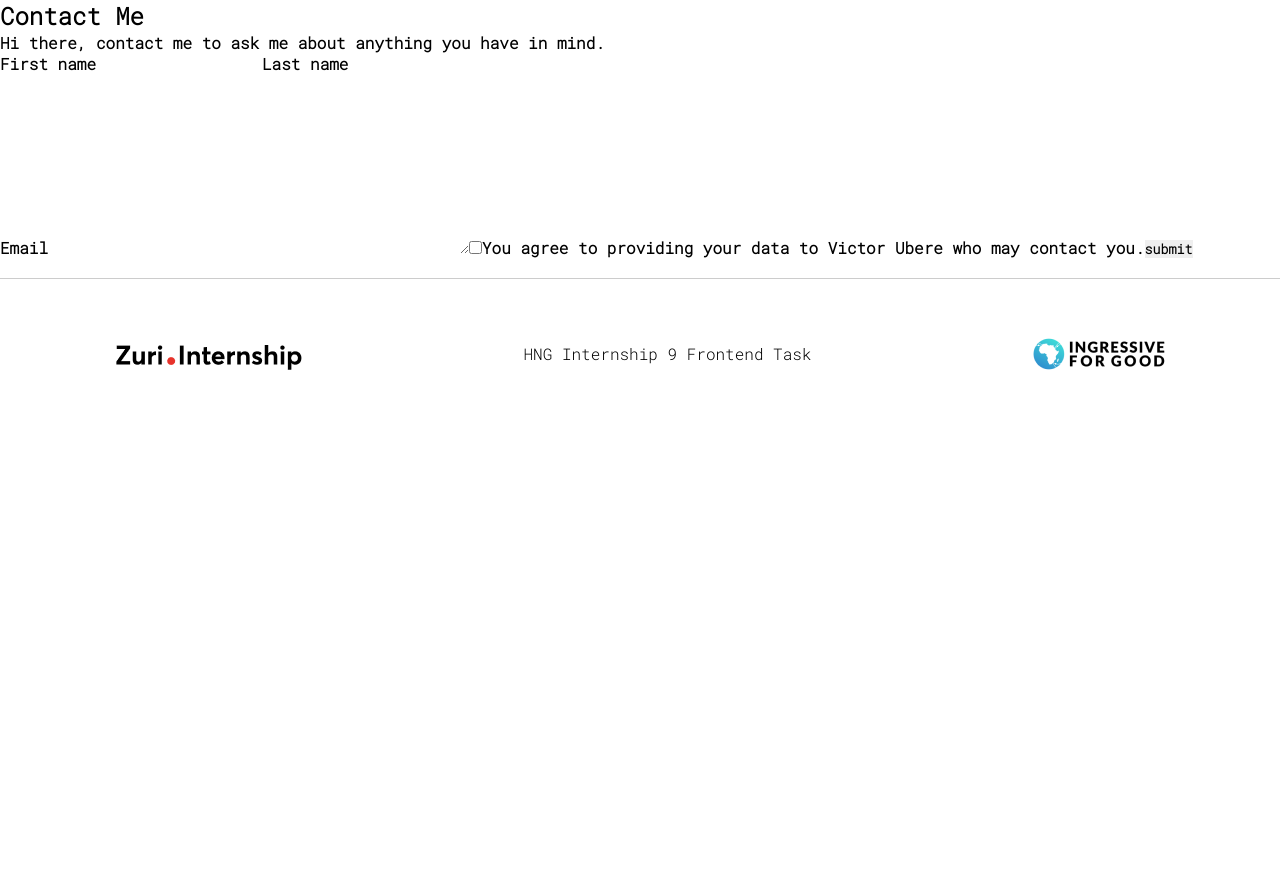
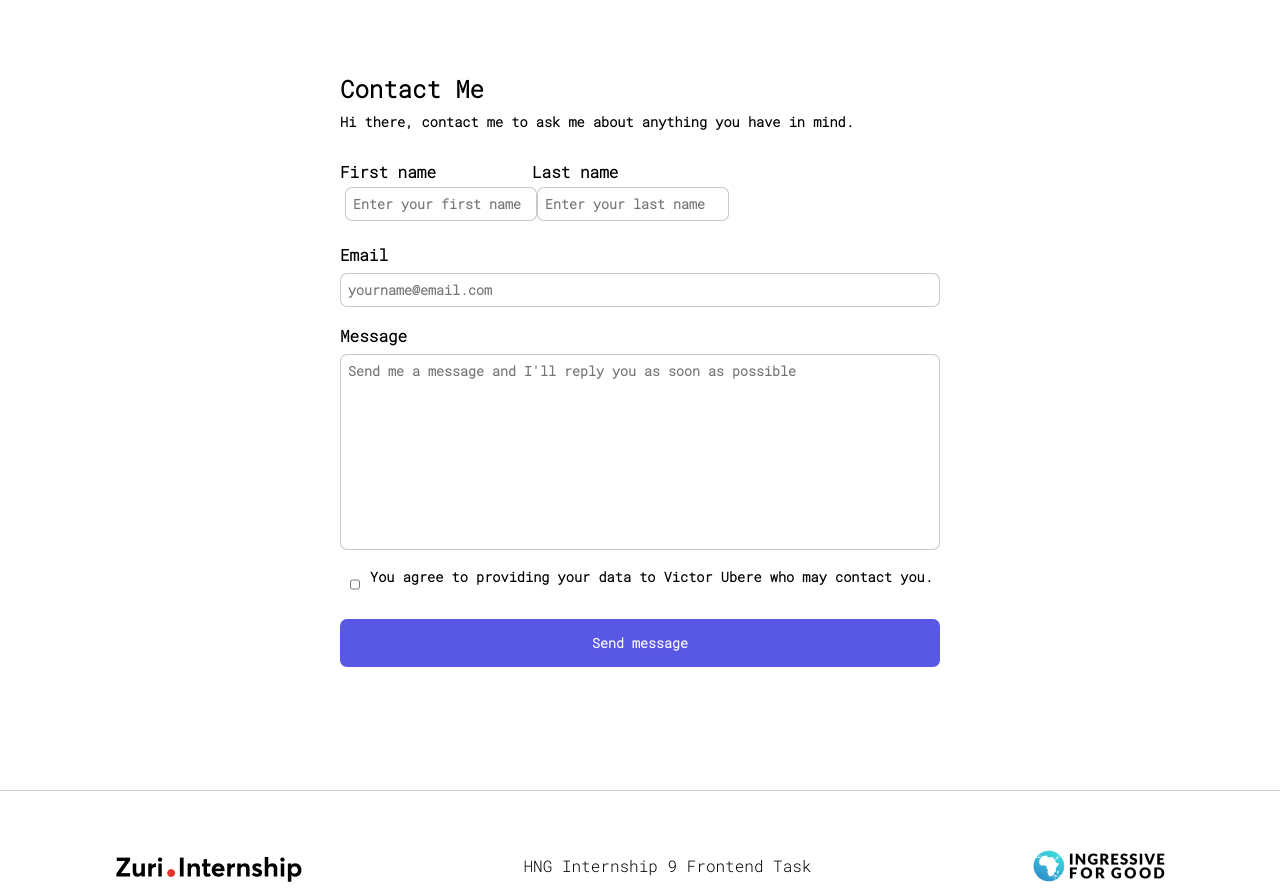
Before and after one commit to Vubere/zuri-stage1Task, a React (Vite) app: page /contact in a window 1280 px wide. Before the commit the page ends 800 px from the top, so only its background shows below. Built offline with nearby package versions, Linux system fonts and the light colour scheme.

Commit message:
refactor: refactored the element structure in contact.jsx; style: styled the contact component

```diff
--- a/src/pages/Contact.jsx
+++ b/src/pages/Contact.jsx
@@ -1,23 +1,40 @@
 export default function Contact() {
   return (
-    <section className="contact me">
+    <section className="contact">
+      <div className="center">
         <h2>Contact Me</h2>
         <p>Hi there, contact me to ask me about anything you have in mind.</p>
         <form>
           <div className="names">
-          <label htmlFor="first_name">First name</label>
-          <input type="name" id="first_name" />
-          <label htmlFor="last_name">Last name</label>
-          <input type="name" id="last_name" />
+            <label htmlFor="first_name">
+              First name
+              <input type="name" id="first_name"
+              placeholder="Enter your first name"/>
+            </label>
+            <label htmlFor="last_name">
+              Last name
+              <input type="name" id="last_name"
+              placeholder="Enter your last name"/>
+            </label>
           </div>
-        <label htmlFor="email">Email</label>
-        <input type="text" id="email" />
-        <label htmlFor="message"></label>
-        <textarea name="" id="message" cols="30" rows="10"></textarea>
+          <label htmlFor="email">
+            Email
+            <input type="text" id="email"
+            placeholder="yourname@email.com"/>
+          </label>
+          <label htmlFor="message">
+            Message
+            <textarea name="" id="message" cols="30" rows="10"
+            placeholder="Send me a message and I'll reply you as soon as possible"></textarea>
+          </label>
+          <label htmlFor="checkbox">
           <input type="checkbox" name="" id="checkbox" />
-        <label htmlFor="checkbox">You agree to providing your data to Victor Ubere who may contact you.</label>
-        <button id="btn__submit">submit</button>
+             You agree to providing your data to Victor Ubere who may contact
+            you.
+          </label>
+          <button id="btn__submit">Send message</button>
         </form>
+      </div>
     </section>
   );
 }
--- /dev/null
+++ b/src/styles/_contact.css
@@ -0,0 +1,74 @@
+
+.contact{
+  width: 100%;
+  margin-top: 50px;
+  margin-bottom: 100px;
+  min-height: 80vh;
+  display: flex;
+  justify-content: center;
+  align-items: center;
+}
+.contact .center{
+  width: 90vw;
+  max-width: 600px;
+}
+.center>h2{
+  font-weight: bolder;
+  margin-bottom: 8px;
+}
+.center>p{
+  font-size: 0.85em;
+  margin-bottom: 30px;
+}
+.center form{
+  width: 100%;
+}
+.center form .names{
+  display: flex;
+  flex-direction: column;
+}
+.center input, textarea{
+  border: 1px solid #3334;
+  border-radius: 7px;
+  padding: 7px;
+  margin-top: 8px;
+}
+.center textarea{
+  resize: none;
+}
+.center input{
+  width: 100%;
+}
+.center form label{
+  display: flex;
+  flex-direction: column;
+  margin-bottom: 18px;
+}
+.center label[for=checkbox]{
+  width: 100%;
+  display: flex;
+  flex-direction: row;
+  justify-content: start;
+  align-items: flex-start;
+  font-size: 0.85em;
+}
+.center label[for=checkbox] input{
+  width: 10px;
+  margin: 10px;
+}
+.center button{
+  border-radius: 7px;
+  color: white;
+  background-color: rgba(74, 74, 226, 0.918);
+  width: 100%;
+  padding: 15px;
+}
+@media screen and (min-width: 550px) {
+  .center form .names{
+    flex-direction: row;
+  }
+  .center form .names input{
+    display: block;
+    margin: 5px;
+  }
+}
--- a/src/styles/main.css
+++ b/src/styles/main.css
@@ -1,6 +1,7 @@
 @import url('./_profile.css');
 @import url('./_links.css');
 @import url('./_footer.css');
+@import url('./_contact.css');
 
 @import url('https://fonts.googleapis.com/css2?family=Roboto+Mono:wght@300&display=swap');
 
```
Lines whose indentation alone changed are shown as unchanged.
